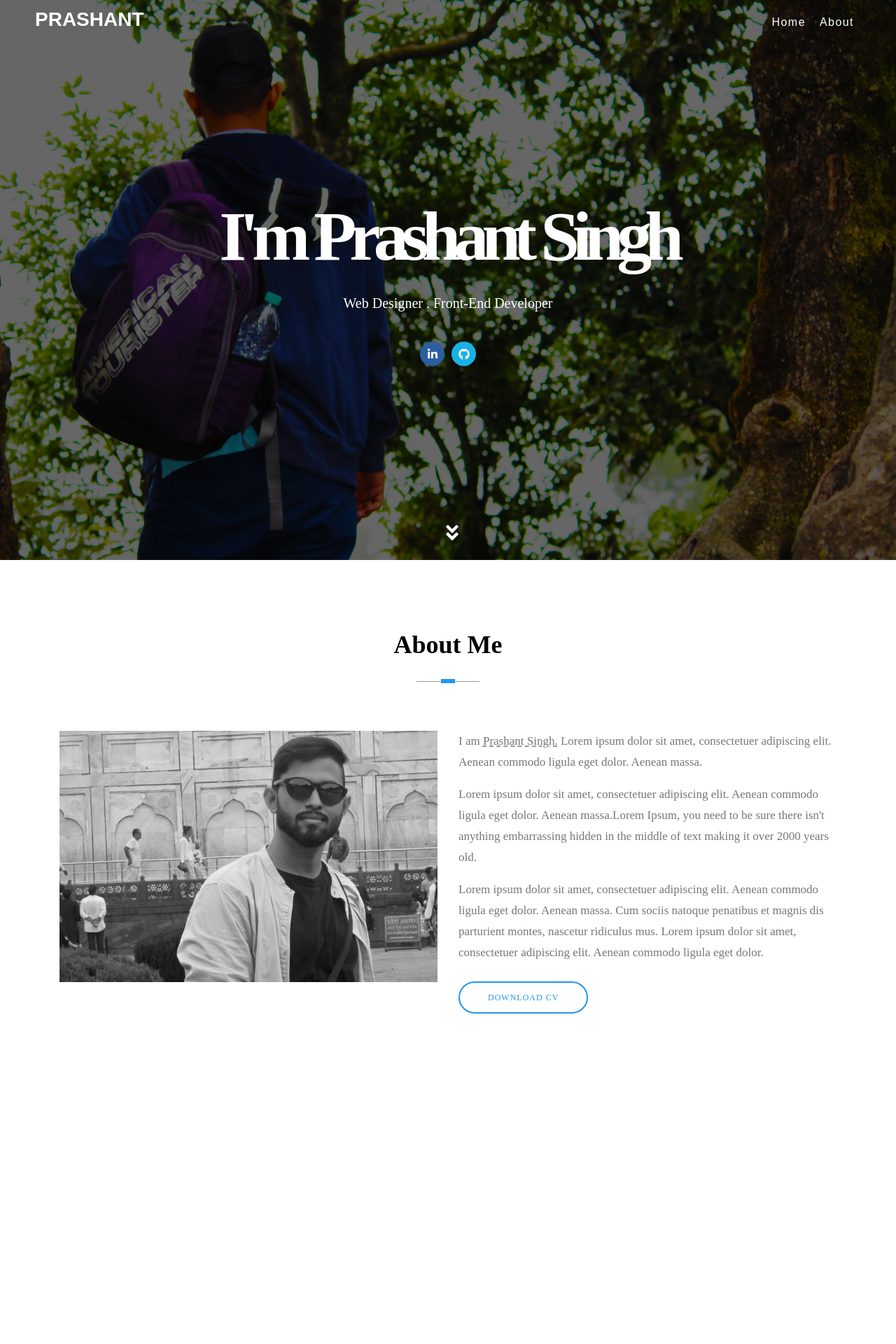
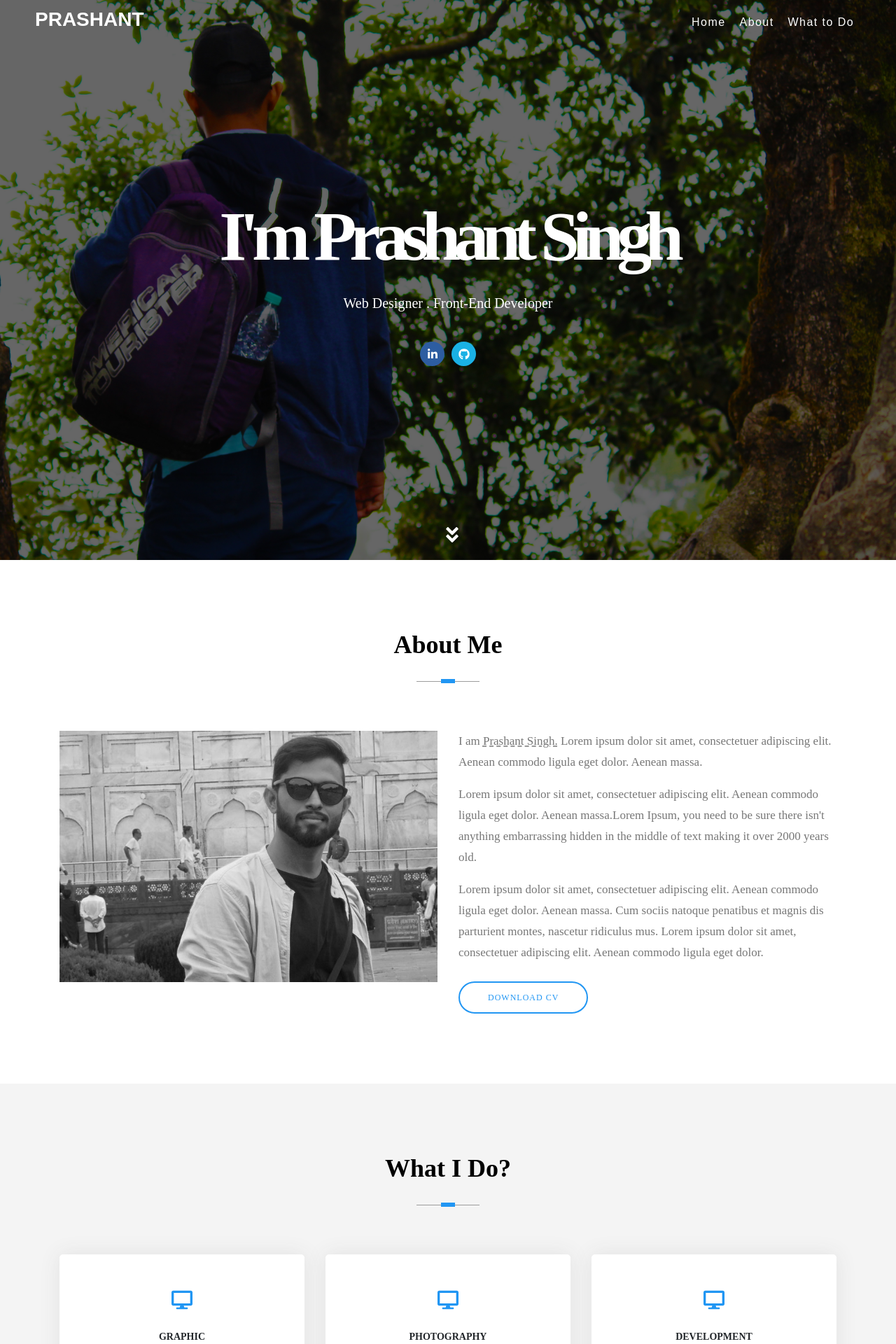
Before and after one commit to pras75299/my-portfolio, a React (Create React App) app: page / in a window 1280 px wide. Shown: the top 1920 px of the page at 70% size. Before the commit the page ends 1548 px from the top, so only its background shows below. Built offline with nearby package versions, Linux system fonts and the light colour scheme; the HTML template or start-up script is replaced by a standard one.

Commit message:
update nav component and app component

```diff
--- a/src/App.js
+++ b/src/App.js
@@ -2,6 +2,8 @@ import React from "react";
 import About from "./components/About/About";
 import Nav from "./components/Nav/Nav";
 import Home from "./components/Home/Home";
+
+import WhattoDo from "./components/WhattoDo/WhattoDo";
 import 'bootstrap/dist/css/bootstrap.min.css';
 export default function App() {
   return (
@@ -9,6 +11,7 @@ export default function App() {
       <Nav/>
       <Home/>
       <About/>
+      <WhattoDo/>
     </>
   );
 }
--- a/src/components/Nav/Nav.js
+++ b/src/components/Nav/Nav.js
@@ -25,7 +25,8 @@ function Nav() {
       <div className="responsive"><AiOutlineBars/></div>
       <ul className="menuList">
         <li> <Link activeClass="active" spy={true} smooth={true} to='home'>Home</Link></li>
-        <li><Link activeClass="active" spy={true} smooth={true} to='about' offset={200}>About</Link></li>
+        <li><Link activeClass="active" spy={true} smooth={true} to='about' offset={0}>About</Link></li>
+        <li><Link activeClass="active" spy={true} smooth={true} to='whattodo' offset={0}>What to Do</Link></li>
 
       </ul>
 	  </header>
```
